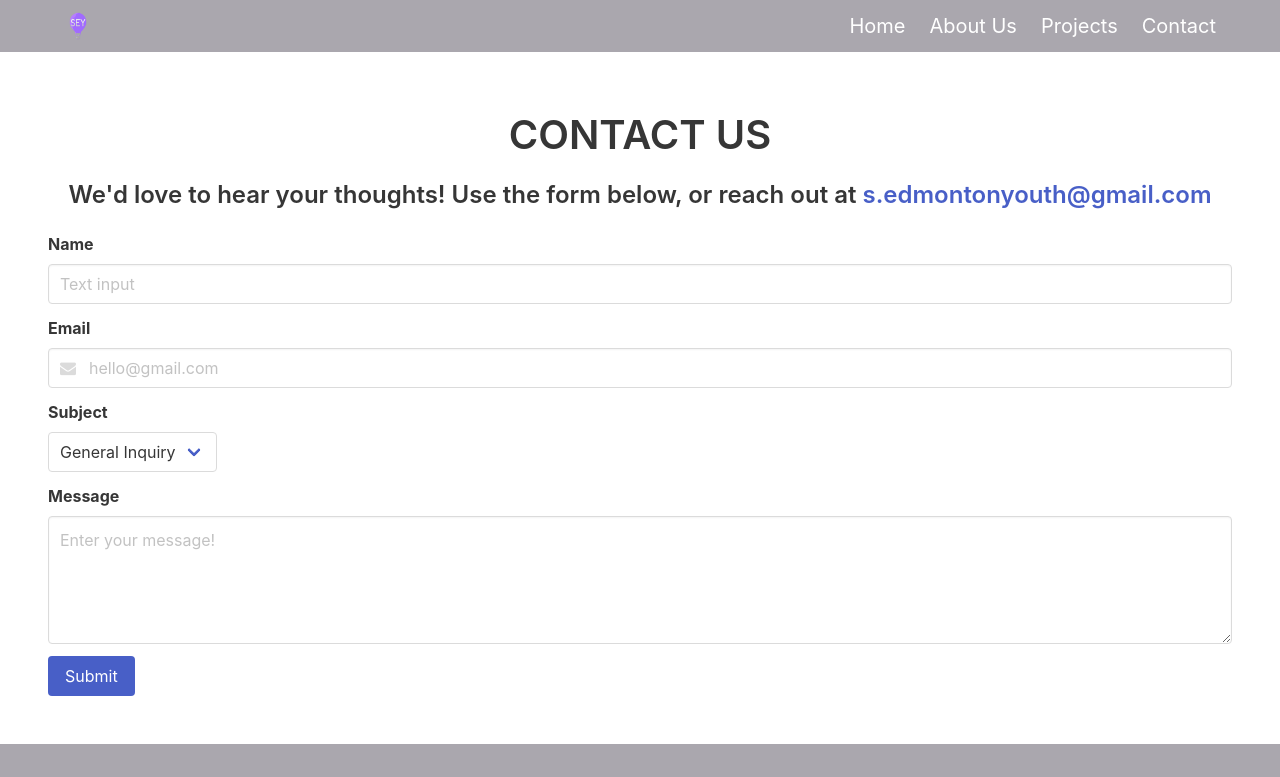
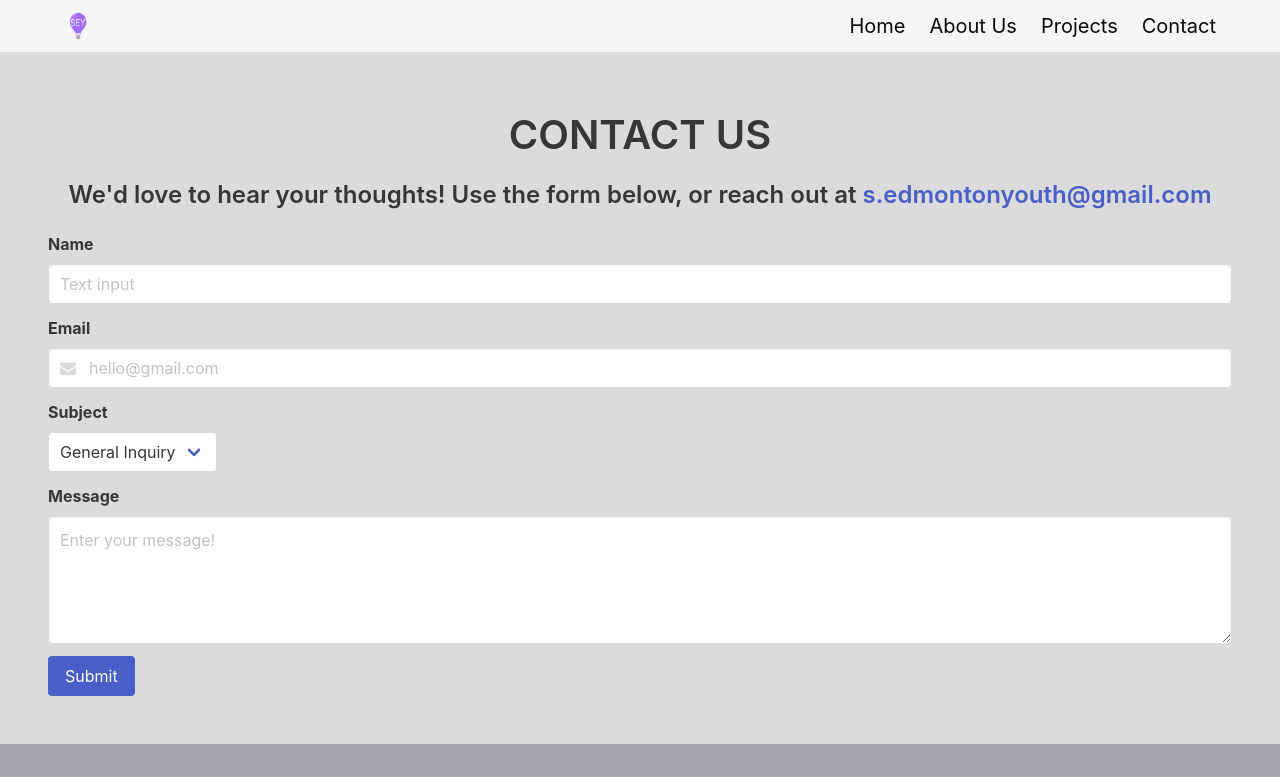
Before and after one commit to inssia/SEY, a plain HTML site: page contact.html in a window 1280 px wide. Shown: the top 777 px of the page. Drawn offline with nearby package versions, Linux system fonts and the light colour scheme.

Commit message:
fixed glitched, changed colours

```diff
--- a/contact.html
+++ b/contact.html
@@ -13,7 +13,7 @@
 
     <section class="hero mb-4">
         <div class="hero-head ">
-            <nav class="navbar is-fixed-top has-background-SEYgrey">
+            <nav class="navbar is-fixed-top has-background-white-ter">
               <div class="container">
                 <div class="navbar-brand">
                   <a class="navbar-item">
@@ -27,18 +27,20 @@
                 </div>
                 <div id="navbarMenuHeroB" class="navbar-menu">
                   <div class="navbar-end">
-                    <a class="navbar-item is-active has-text-white is-size-5 has-text-semibold" href="index.html">
+                    <a class="navbar-item is-active has-text-black is-size-5 has-text-semibold" href="index.html" >
                       Home
                     </a>
-                    <a class="navbar-item has-text-white is-size-5 has-text-semibold" href="about.html">
+                    <a class="navbar-item has-text-black is-size-5 has-text-semibold" href="about.html">
                       About Us
                     </a>
-                    <a class="navbar-item has-text-white is-size-5 has-text-semibold" href="projects.html">
+                    <a class="navbar-item has-text-black is-size-5 has-text-semibold" href="projects.html">
                       Projects
                     </a>
-                    <a class="navbar-item has-text-white is-size-5 has-text-semibold" href="contact.php">
+                    <a class="navbar-item has-text-black is-size-5 has-text-semibold" href="contact.html">
                       Contact
                     </a>
+
+                  </div>
 
                   </div>
                 </div>
@@ -48,7 +50,7 @@
 
       </section>
 
-    <section class="section">
+    <section class="section has-background-grey-lighter">
 
         <p class="title has-text-semibold is-size-2 has-text-centered mt-6">
             CONTACT US
--- a/style.css
+++ b/style.css
@@ -35,6 +35,10 @@
     color: black !important;
 }
 
+.navbar {
+    padding: 0;
+}
+
 .has-background-SEYgrey {
     background-color: #AAA7AE !important;
 }
```
Also changed, not shown: about.html (+8 -5 lines), index.html (+6 -6 lines), projects.html (+8 -5 lines).
